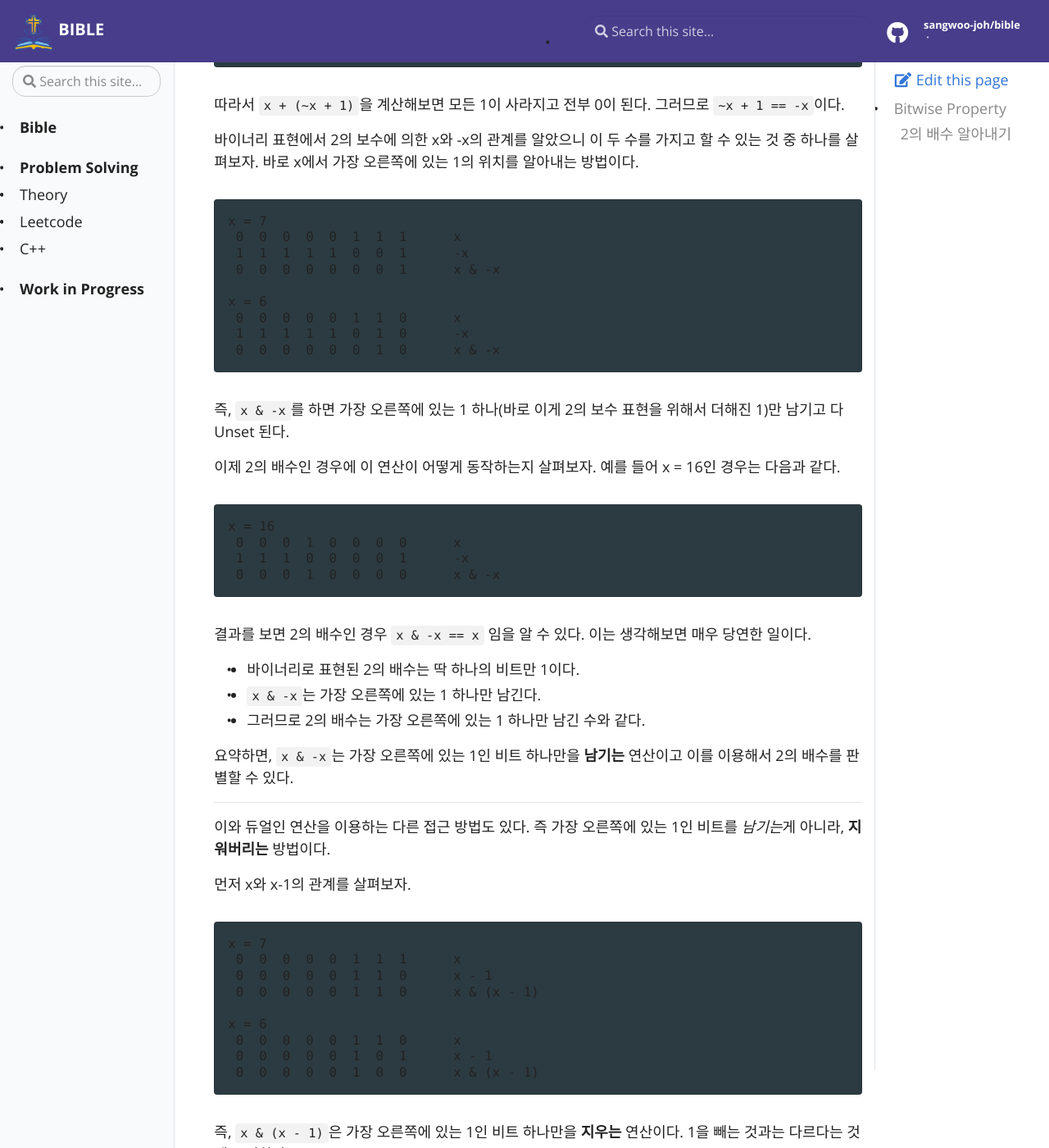
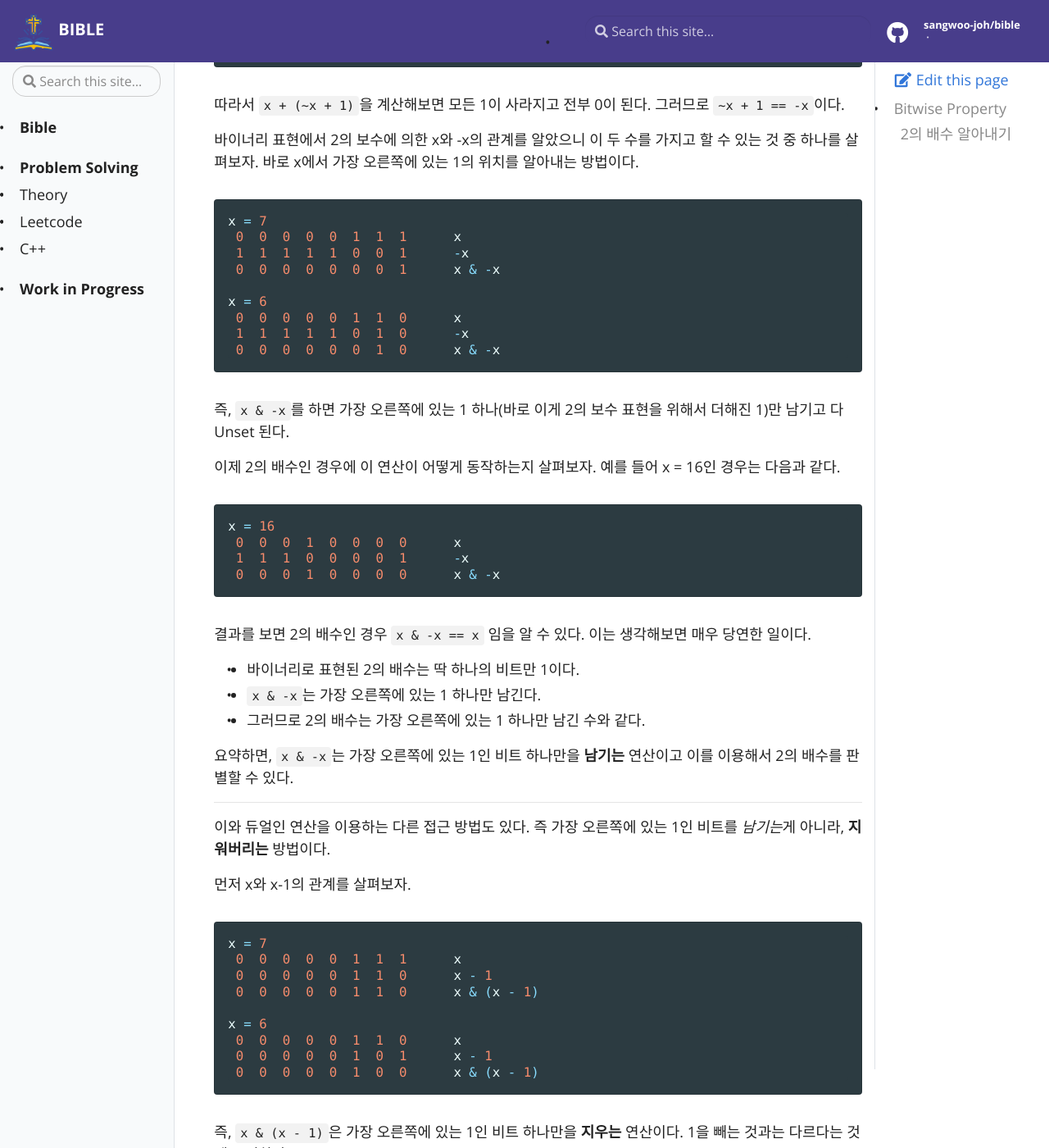
Before and after one commit to sangwoo-joh/book, a Jekyll site: the page built from ps/theory/bitwise.md, in a window 1280 px wide and 1400 px high, scrolled down 452 px. Shown: the whole window at 82% size. Built offline with Jekyll 4.4.1, drawn with Linux system fonts in a browser that asks for light colours; comment, search, counter and statistics services are not loaded; some of the changed text lies outside the part shown.

Commit message:
update code section

````diff
--- a/ps/theory/bitwise.md
+++ b/ps/theory/bitwise.md
@@ -13,7 +13,7 @@ last_update: 2023-01-25 23:49:01
 
  예를 들어 x = 7 이고 8비트만 살펴보면 다음과 같다.
 
-```
+```python
  0  0  0  0  0  1  1  1      x = 7
  1  1  1  1  1  0  0  0      ~x
  1  1  1  1  1  0  0  1      ~x + 1 == -x
@@ -26,7 +26,7 @@ last_update: 2023-01-25 23:49:01
  가지고 할 수 있는 것 중 하나를 살펴보자. 바로 x에서 가장 오른쪽에
  있는 1의 위치를 알아내는 방법이다.
 
-```
+```python
 x = 7
  0  0  0  0  0  1  1  1      x
  1  1  1  1  1  0  0  1      -x
@@ -44,7 +44,7 @@ x = 6
  이제 2의 배수인 경우에 이 연산이 어떻게 동작하는지 살펴보자. 예를
  들어 x = 16인 경우는 다음과 같다.
 
-```
+```python
 x = 16
  0  0  0  1  0  0  0  0      x
  1  1  1  0  0  0  0  1      -x
@@ -67,7 +67,7 @@ x = 16
 
  먼저 x와 x-1의 관계를 살펴보자.
 
-```
+```python
 x = 7
  0  0  0  0  0  1  1  1      x
  0  0  0  0  0  1  1  0      x - 1
@@ -85,7 +85,7 @@ x = 6
 이제 마찬가지로 2의 배수인 경우에 이 연산이 어떻게 동작하는지
 살펴보자.
 
-```
+```python
 x = 16
  0  0  0  1  0  0  0  0      x
  0  0  0  0  1  1  1  1      x - 1
````
Also changed, not shown: other parts of ps/theory/bitwise.md (+1 -1 lines), ps/theory/disjoint-set.md (+2 -1 lines).
